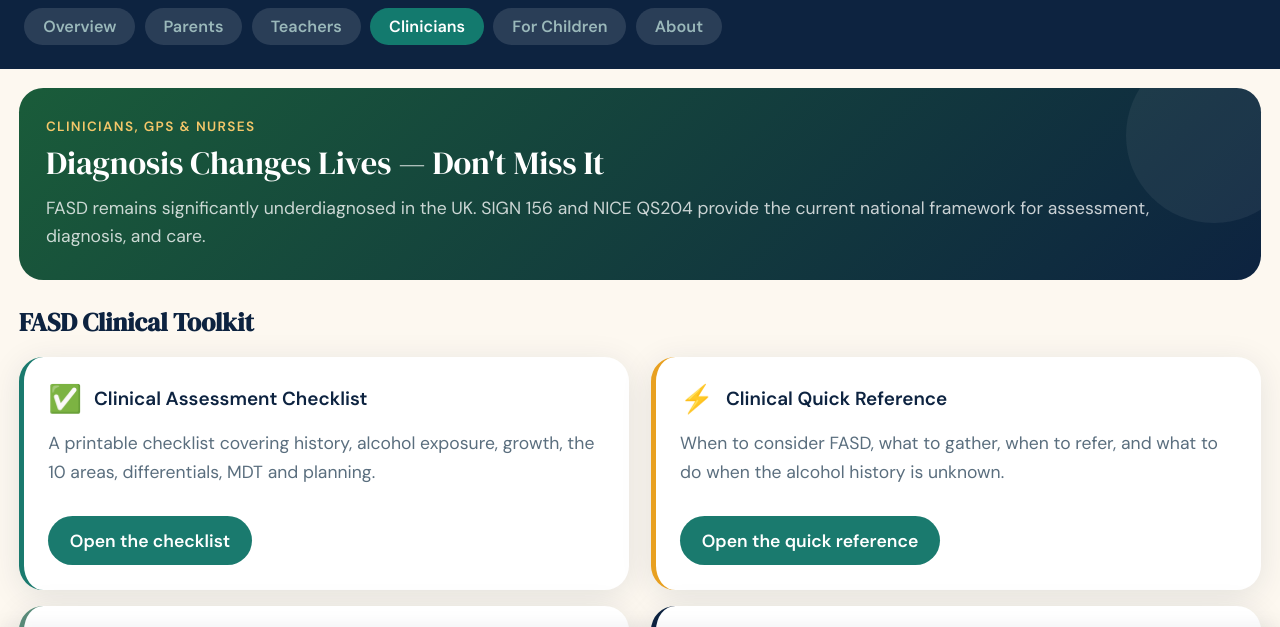
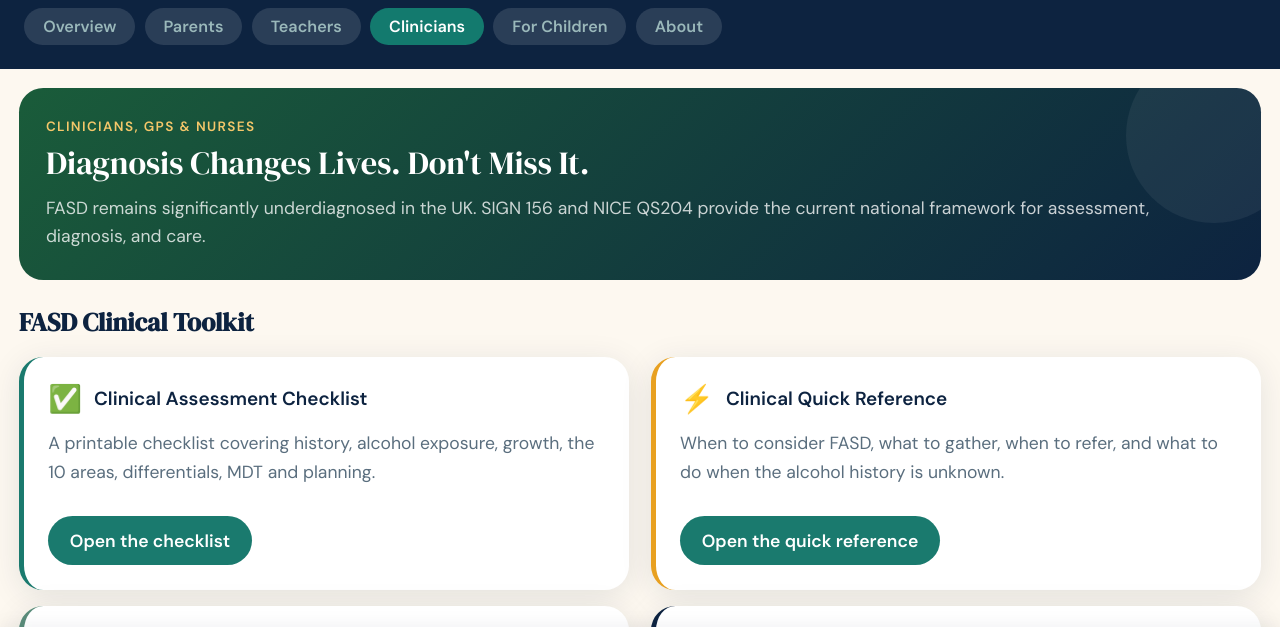
Before and after one commit to inyangtakon384-cell/fasd-compass, a plain HTML site: page clinicians/index.html in a window 1280 px wide. Shown: the part 92-719 px from the top of the page. Drawn offline with Linux system fonts and the light colour scheme.

Commit message:
Clinicians heading: remove em dash

```diff
--- a/clinicians/index.html
+++ b/clinicians/index.html
@@ -102,7 +102,7 @@
 <div class="page active" id="page-clinicians">
   <div class="hero" style="background:linear-gradient(135deg,#1a5c3a,#0d2340);">
     <div class="hero-eyebrow">Clinicians, GPs & Nurses</div>
-    <h1 class="hero-title">Diagnosis Changes Lives — Don't Miss It</h1>
+    <h1 class="hero-title">Diagnosis Changes Lives. Don't Miss It.</h1>
     <div class="hero-body">FASD remains significantly underdiagnosed in the UK. SIGN 156 and NICE QS204 provide the current national framework for assessment, diagnosis, and care.</div>
   </div>
   <div class="section">
```
